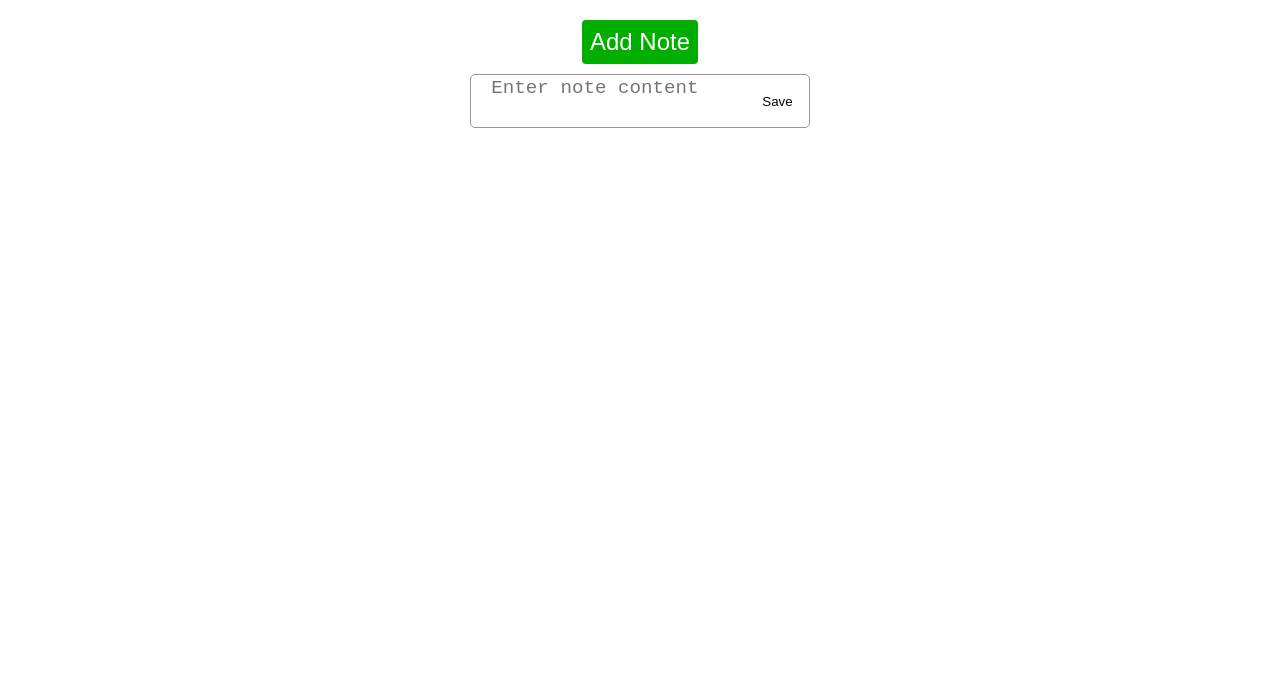
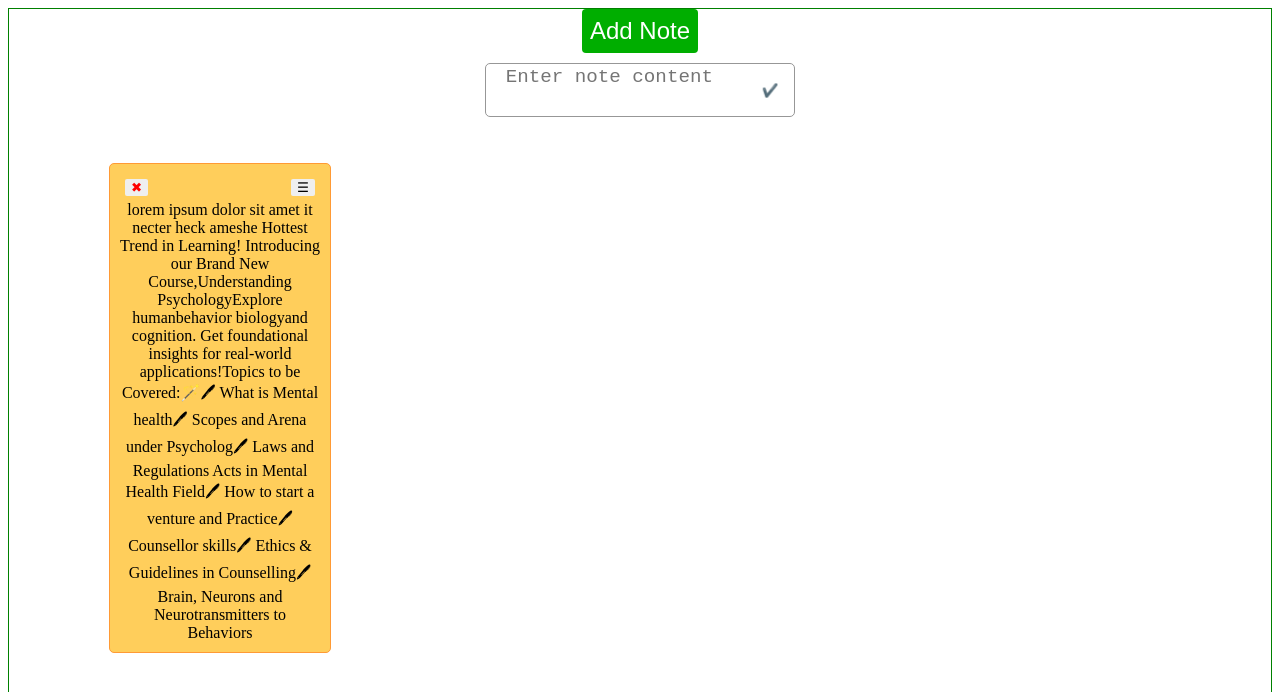
Before and after one commit to saikatbishal/bulletinboard, a React (Create React App) app: page / in a window 1280 px wide. Both pictures are taken after a click on the button "Add Note". Shown: the top 692 px of the page. Built offline with nearby package versions, Linux system fonts and the light colour scheme.

Commit message:
added draggable feature

```diff
--- a/src/App.css
+++ b/src/App.css
@@ -1,3 +1,7 @@
 .App {
   text-align: center;
+  overflow-x: hidden;
+  margin: 0;
+  padding: 0;
+  box-sizing: border-box;
 }
--- a/src/bulletinBoard/BulletinBoard.jsx
+++ b/src/bulletinBoard/BulletinBoard.jsx
@@ -1,10 +1,19 @@
-import React, { useState, useRef } from 'react';
-import './bulletinBoard.css'; // You can add some styles in a separate CSS file
+import React, { useState, useRef, useEffect } from "react";
+import "./bulletinBoard.css";
 
 const BulletinBoard = () => {
-  const [notes, setNotes] = useState([]);
+  const [notes, setNotes] = useState([
+    {
+      id: 1,
+      content: "lorem ipsum dolor sit amet it necter heck ameshe Hottest Trend in Learning! Introducing our Brand New Course,Understanding PsychologyExplore humanbehavior biologyand cognition. Get foundational insights for real-world applications!Topics to be Covered:🪄🖊 What is Mental health🖊 Scopes and Arena under Psycholog🖊 Laws and Regulations Acts in Mental Health Field🖊 How to start a venture and Practice🖊 Counsellor skills🖊 Ethics & Guidelines in Counselling🖊 Brain, Neurons and Neurotransmitters to Behaviors",
+      x: 100,
+      y: 100,
+    },
+  ]);
   const [showInputPopup, setShowInputPopup] = useState(false);
-  const [newNoteContent, setNewNoteContent] = useState('');
+  const [newNoteContent, setNewNoteContent] = useState("");
+
+  const [start, setStart] = useState({ x: 0, y: 0 });
   const handleMouseMoveRef = useRef(null);
   const handleMouseUpRef = useRef(null);
   const addNote = () => {
@@ -12,35 +21,51 @@ const BulletinBoard = () => {
   };
 
   const saveNote = () => {
-    if(newNoteContent.trim()!==''){
-         setNotes([...notes, { id: Date.now(), content: newNoteContent, x: Math.floor(Math.random() * 400),
-    y: Math.floor(Math.random() * 400),  }]);
-    setNewNoteContent('');
+    if (newNoteContent.trim() !== "") {
+      setNotes([
+        ...notes,
+        {
+          id: Date.now(),
+          content: newNoteContent,
+          x: Math.floor(Math.random() * 200),
+          y: Math.floor(Math.random() * 200),
+        },
+      ]);
+      setNewNoteContent("");
       setShowInputPopup(false);
     }
-
   };
 
   const deleteNote = (id) => {
     setNotes(notes.filter((note) => note.id !== id));
   };
+
 const handleMouseDown = (e, id) => {
-    let startX = e.clientX;
-    let startY = e.clientY;
-
+  const startX = e.clientX;
+    const startY = e.clientY;
+    console.log(startX,startY);
+    setStart({ x: startX, y: startY })
   handleMouseMoveRef.current = (e) => {
     const deltaX = e.clientX - startX;
     const deltaY = e.clientY - startY;
 
+    const updatedX = start.x + deltaX;
+    const updatedY = start.y + deltaY;
+
+    // Ensure the note stays within the screen boundaries
+    const maxX = window.innerWidth - 200; // Adjust the value based on your preference
+    const maxY = window.innerHeight - 200; // Adjust the value based on your preference
+
+    const boundedX = Math.max(0, Math.min(updatedX, maxX+20));
+    const boundedY = Math.max(0, Math.min(updatedY, maxY+20));
+
     setNotes(
       notes.map((note) =>
-            note.id === id ? { ...note, x: note.x + deltaX, y: note.y + deltaY } : note
+        note.id === id ? { ...note, x: boundedX, y: boundedY } : note
       )
     );
+  };
 
-        startX = e.clientX;
-        startY = e.clientY;
-      };
   handleMouseUpRef.current = () => {
     document.removeEventListener('mousemove', handleMouseMoveRef.current);
     document.removeEventListener('mouseup', handleMouseUpRef.current);
@@ -48,16 +73,14 @@ const BulletinBoard = () => {
 
   document.addEventListener('mousemove', handleMouseMoveRef.current);
   document.addEventListener('mouseup', handleMouseUpRef.current);
+};
 
-  };
   const handleKeyPress = (e) => {
-    if (e.key === 'Enter'&& !e.shiftKey) {
+    if (e.key === "Enter" && !e.shiftKey) {
       saveNote();
     }
   };
-
-
-
+  useEffect(() => {}, [notes]);
   return (
     <div className="bulletin-board">
       <button onClick={addNote} className="add-note-button">
@@ -69,24 +92,25 @@ const BulletinBoard = () => {
           <textarea
             type="textarea"
             value={newNoteContent}
-            onChange={(e) => setNewNoteContent(e.target.value)
-            }
+            onChange={(e) => setNewNoteContent(e.target.value)}
             placeholder="Enter note content"
             onKeyDown={handleKeyPress}
-
           />
-          <button onClick={saveNote}>Save</button>
+          <button onClick={saveNote}>✔️</button>
         </div>
       )}
+      <div className="parent">
         {notes.map((note) => (
           <div
             key={note.id}
             className="sticky-note"
-          style={{ transform: `translate(${note.x}px, ${note.y}px)`, height:'max-content', padding:'20px', display:"grid", justifyContent:'space-between', gridGap:'10px' }}
+            style={{ transform: `translate(${note.x}px, ${note.y}px)` }}
           >
-          <div>{note.content}</div>
-          <div className='buttons'>
-<button className="delete-icon" onClick={() => deleteNote(note.id)}>
+            <div className="buttons">
+              <button
+                className="delete-icon"
+                onClick={() => deleteNote(note.id)}
+              >
                 &#x2716;
               </button>
               <button
@@ -96,9 +120,10 @@ const BulletinBoard = () => {
                 &#x2630;
               </button>
             </div>
-
+            <div className="content">{note.content}</div>
           </div>
         ))}
+      </div>
     </div>
   );
 };
--- a/src/bulletinBoard/bulletinBoard.css
+++ b/src/bulletinBoard/bulletinBoard.css
@@ -1,21 +1,40 @@
-.bulletin-board {
+
+.sticky-note{
+  background-color: #ffce5b;
+  border: 1px solid #ff9a35;
+  border-radius: 5px;
+  padding: 10px;
+  margin-bottom: 10px;
+  max-width: 200px;
+}
+.sticky-note>.buttons{
+  display: flex;
+  justify-content: space-between;
+  gap: 10px;
   position: relative;
-    padding: 20px;
 }
 
-  .sticky-note {
-    position: absolute;
-    border: 1px solid #be9e00;
-    padding: 10px;
-    background-color: #ffff63;
-    cursor: move;
-    border-radius: 4px;
+.sticky-note>.content{
+  position: relative;
 }
 
-  button{
+.parent{
+  height: 100%;
+}
+
+.buttons {
+  display: flex;
+  justify-content: space-between;
+  gap: 10px;
+  position: relative;
+  padding: 5px;
+}
+
+button {
   border: none;
   border-radius: 2px;
 }
+
 .input-popup{
   border: 1px solid #979797;
   width: max-content;
@@ -27,12 +46,16 @@
   right: 0;
   margin-left: auto;
   margin-right: auto;
+  z-index: 100;
+  background-color: white;
 }
+
 .input-popup>button{
-    background-color: transparent;
+  background-color: white;
+  cursor: pointer;
 }
+
 .delete-icon {
-    position: absolute;
   top: 5px;
   right: 5px;
   color: red;
@@ -40,22 +63,23 @@
 }
 
 .drag-handle {
-    position: absolute;
   bottom: 5px;
   right: 5px;
   cursor: move;
 }
+
 .input-popup>textarea{
-
   font-size: 1.2rem;
   padding: 2px 10px;
   border: none;
   height: 3rem;
   resize: none;
 }
+
 textarea:focus{
   outline: none;
 }
+
 .add-note-button {
   margin-bottom: 10px;
   padding: 8px;
--- a/src/index.css
+++ b/src/index.css
@@ -1,13 +1,14 @@
-body {
-  margin: 0;
-  font-family: -apple-system, BlinkMacSystemFont, 'Segoe UI', 'Roboto', 'Oxygen',
-    'Ubuntu', 'Cantarell', 'Fira Sans', 'Droid Sans', 'Helvetica Neue',
-    sans-serif;
-  -webkit-font-smoothing: antialiased;
-  -moz-osx-font-smoothing: grayscale;
+#root{
+  height: 100vh;
+  border: 1px solid green;
+}
+.App{
+  height: 100%;
+}
+.bulletin-board{
+  height: 100%;
 }
 
-code {
-  font-family: source-code-pro, Menlo, Monaco, Consolas, 'Courier New',
-    monospace;
+*{
+  overflow: hidden;
 }
--- a/src/index.js
+++ b/src/index.js
@@ -2,7 +2,6 @@ import React from 'react';
 import ReactDOM from 'react-dom/client';
 import './index.css';
 import App from './App';
-import reportWebVitals from './reportWebVitals';
 
 const root = ReactDOM.createRoot(document.getElementById('root'));
 root.render(
@@ -14,4 +13,3 @@ root.render(
 // If you want to start measuring performance in your app, pass a function
 // to log results (for example: reportWebVitals(console.log))
 // or send to an analytics endpoint. Learn more: https://bit.ly/CRA-vitals
-reportWebVitals();
```
Lines whose indentation alone changed are shown as unchanged.
